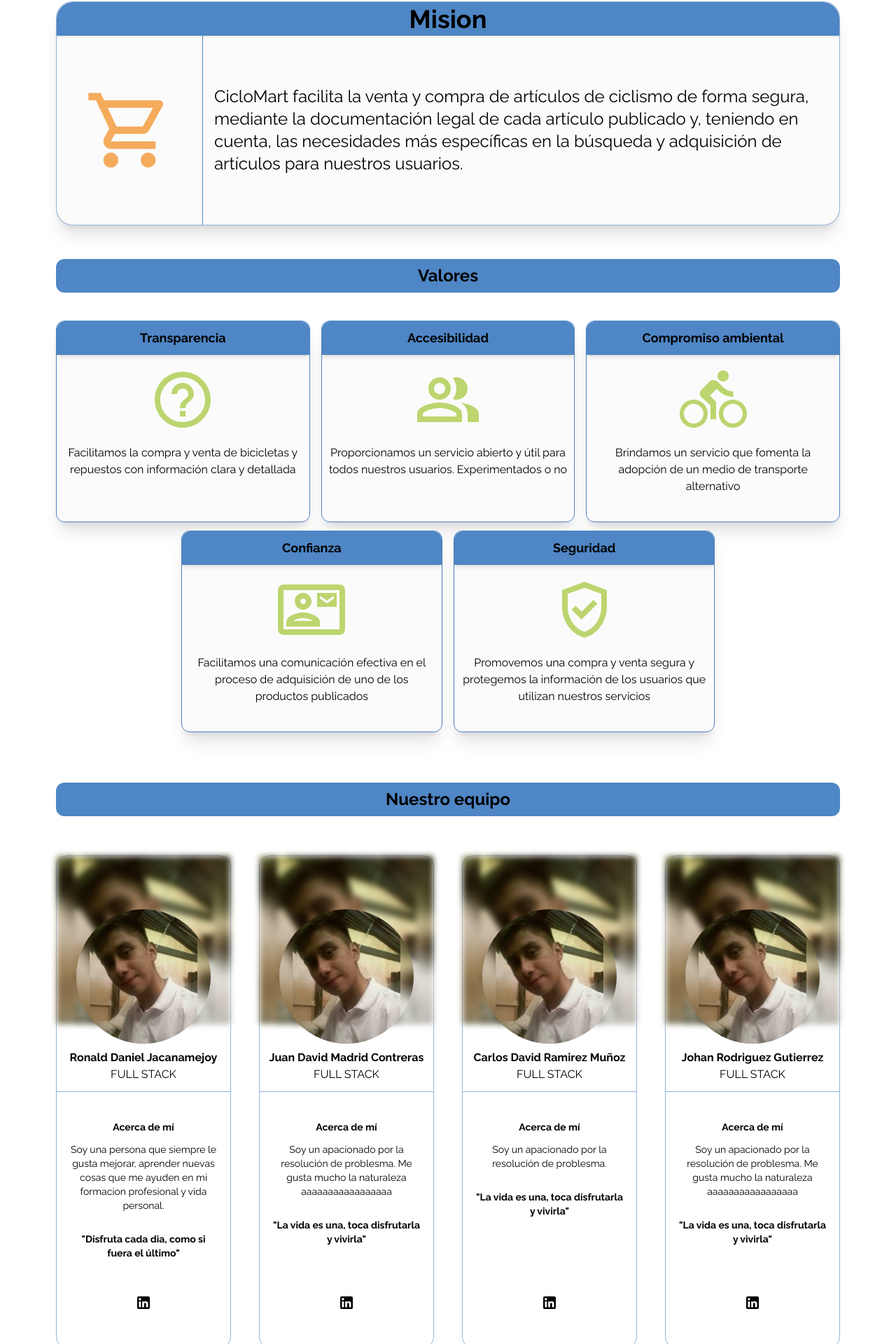
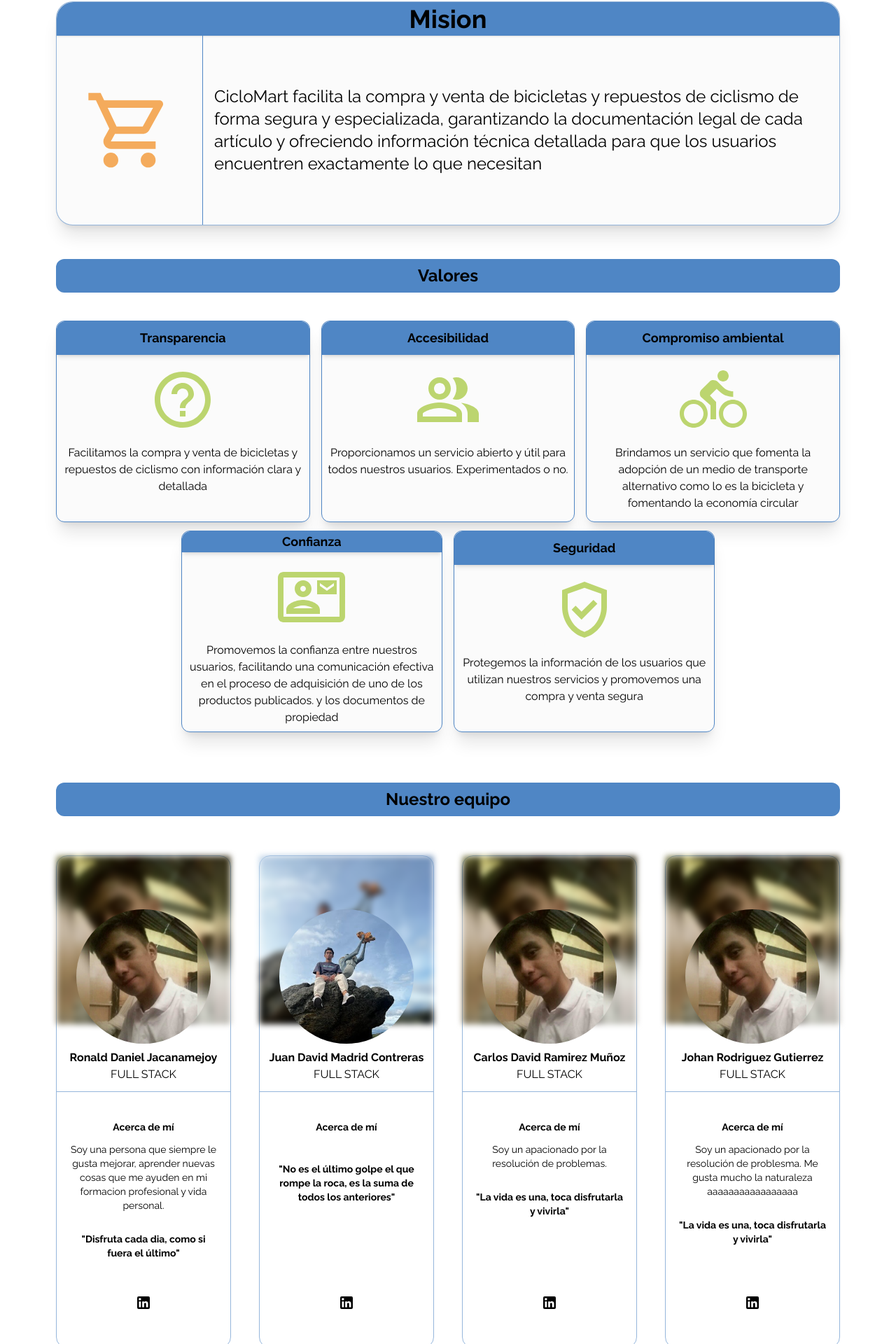
Before and after one commit to w1sec0d/ciclomart_frontend, a React (Vite) app: page /conocenos in a window 1280 px wide. Shown: the part 798-2718 px from the top of the page at 70% size. Built offline with nearby package versions, Linux system fonts and the light colour scheme; no server answers; what @mercadopago/sdk-react would draw is missing.

Commit message:
Arregla vista de perfil a solo secciones funcionales

```diff
--- a/src/components/Profile/PrincipalSections/Settings.jsx
+++ b/src/components/Profile/PrincipalSections/Settings.jsx
@@ -17,18 +17,14 @@ const Settings = () => {
     /*Utiliza las utilidades del DOM-API para ocultar la barra scroll*/
     // document.body.style.overflow = 'hidden'
     /*Hábilita al modal (index) para mostrarse*/
-    dispatch(
-      setShowModal({
-        activeModal: index,
-      })
-    )
+    dispatch(setShowModal({ activeModal: index }))
   }
 
   return (
     <div className=" mt-8 mx-[105px] bg-lgray h-80 w-auto shadow-2xl rounded-3xl ">
       <ul className="h-full">
         {/*Grupo de botones para configuraciones*/}
-        <li className="h-1/3">
+        <li className="h-1/2">
           <CardButton
             arrow="2"
             className=" flex h-full hover:rounded-t-3xl"
@@ -41,10 +37,10 @@ const Settings = () => {
             </div>
           </CardButton>
         </li>
-        <li className="h-1/3">
+        <li className="h-1/2">
           <CardButton
             arrow="2"
-            className="h-full border-y"
+            className="h-full border-t hover:rounded-b-3xl"
             onClick={() => handleModalShow(2)}
           >
             <Security className="ml-8" style={{ fontSize: '3.5rem' }} />
@@ -54,19 +50,6 @@ const Settings = () => {
             </div>
           </CardButton>
         </li>
-        <li className="h-1/3">
-          <CardButton
-            arrow="2"
-            className="h-full hover:rounded-b-3xl"
-            onClick={() => handleModalShow(3)}
-          >
-            <SettingsIcon className="ml-8" style={{ fontSize: '3.5rem' }} />
-            <div className="flex flex-col w-full">
-              <b className="flex flex-col w-full">Preferencias</b>
-              <p>Personaliza el funcionamiento de la aplicación</p>
-            </div>
-          </CardButton>
-        </li>
       </ul>
     </div>
   )
--- a/src/pages/Conocenos.jsx
+++ b/src/pages/Conocenos.jsx
@@ -14,6 +14,7 @@ import Vision from '@mui/icons-material/PedalBikeOutlined'
 
 //Imagenes grupo
 import daniel from '../assets/Daniel.png'
+import juan from '../assets/Juan.jpeg'
 //Logo
 import Logo from '../assets/Logo.svg'
 
@@ -54,18 +55,20 @@ const Conocenos = () => {
       {/*Misión */}
       <Philosophy name={'Vision'} Icon={Vision}>
         <p>
-          Para el 2028 “Ciclomart” busca ser la plataforma preferida en Colombia
-          para la compra y venta de artículos de ciclismo de forma ágil,
-          informada, legal, especializada y segura.
+          Para el 2028, Ciclomart busca ser la plataforma preferida en Colombia
+          para la compra y venta de bicicletas y repuestos de ciclismo,
+          destacándonos por ser un referente especializado en el sector,
+          ofreciendo una experiencia ágil, informada, legal y segura.
         </p>
       </Philosophy>
       {/*Visión */}
       <Philosophy name={'Mision'} Icon={Mision}>
         <p>
-          CicloMart facilita la venta y compra de artículos de ciclismo de forma
-          segura, mediante la documentación legal de cada artículo publicado y,
-          teniendo en cuenta, las necesidades más específicas en la búsqueda y
-          adquisición de artículos para nuestros usuarios.
+          CicloMart facilita la compra y venta de bicicletas y repuestos de
+          ciclismo de forma segura y especializada, garantizando la
+          documentación legal de cada artículo y ofreciendo información técnica
+          detallada para que los usuarios encuentren exactamente lo que
+          necesitan
         </p>
       </Philosophy>
 
@@ -76,57 +79,73 @@ const Conocenos = () => {
       {/*Valores */}
       <div className="flex space-x-4 mt-10 mb-3 w-full h-72">
         <ValueCard title={'Transparencia'} Icon={Information}>
-          Facilitamos la compra y venta de bicicletas y repuestos con
-          información clara y detallada
+          Facilitamos la compra y venta de bicicletas y repuestos de ciclismo
+          con información clara y detallada
         </ValueCard>
         <ValueCard title={'Accesibilidad'} Icon={Persons}>
           Proporcionamos un servicio abierto y útil para todos nuestros
-          usuarios. Experimentados o no
+          usuarios. Experimentados o no.
         </ValueCard>
         <ValueCard title={'Compromiso ambiental'} Icon={Bicycle}>
           Brindamos un servicio que fomenta la adopción de un medio de
-          transporte alternativo
+          transporte alternativo como lo es la bicicleta y fomentando la
+          economía circular
         </ValueCard>
       </div>
       <div className="flex space-x-4 w-full items-center justify-center mb-10 h-72 ">
         <ValueCard title={'Confianza'} Icon={Contact}>
-          Facilitamos una comunicación efectiva en el proceso de adquisición de
-          uno de los productos publicados
+          Promovemos la confianza entre nuestros usuarios, facilitando una
+          comunicación efectiva en el proceso de adquisición de uno de los
+          productos publicados. y los documentos de propiedad
         </ValueCard>
         <ValueCard title={'Seguridad'} Icon={Security}>
-          Promovemos una compra y venta segura y protegemos la información de
-          los usuarios que utilizan nuestros servicios
+          Protegemos la información de los usuarios que utilizan nuestros
+          servicios y promovemos una compra y venta segura
         </ValueCard>
       </div>
 
       <div className="h-12 w-full bg-primary flex items-center justify-center mt-8 rounded-xl">
-        <h2 className='font-bold text-2xl'>Nuestro equipo</h2>
+        <h2 className="font-bold text-2xl">Nuestro equipo</h2>
       </div>
-      <div className='flex flex-col sm:flex-row sm:space-x-10 items-center justify-center mt-10 mb-3 w-full space-y-8 sm:space-y-0'>
-        <Team photo = {daniel}
-              name={'Ronald Daniel Jacanamejoy'}
-              description={'Soy una persona que siempre le gusta mejorar, aprender nuevas cosas que me ayuden en mi formacion profesional y vida personal. '}
-              phrase={'"Disfruta cada dia, como si fuera el último"'}
-              linkedin={'https://www.linkedin.com/in/ronald-daniel-jacanamejoy-mutumbajoy-29b2442b4/'}/>
+      <div className="flex flex-col sm:flex-row sm:space-x-10 items-center justify-center mt-10 mb-3 w-full space-y-8 sm:space-y-0">
+        <Team
+          photo={daniel}
+          name={'Ronald Daniel Jacanamejoy'}
+          description={
+            'Soy una persona que siempre le gusta mejorar, aprender nuevas cosas que me ayuden en mi formacion profesional y vida personal. '
+          }
+          phrase={'"Disfruta cada dia, como si fuera el último"'}
+          linkedin={
+            'https://www.linkedin.com/in/ronald-daniel-jacanamejoy-mutumbajoy-29b2442b4/'
+          }
+        />
 
-        <Team photo = {daniel}
-              name={'Juan David Madrid Contreras'}
-              description={'Soy un apacionado por la resolución de problesma. Me gusta mucho la naturaleza aaaaaaaaaaaaaaaaa'}
-              phrase={'"La vida es una, toca disfrutarla y vivirla"'}
-              linkedin={''}/>
-        <Team photo = {daniel}
-              name={'Carlos David Ramirez Muñoz'}
-              description={'Soy un apacionado por la resolución de problesma.'}
-              phrase={'"La vida es una, toca disfrutarla y vivirla"'}
-              linkedin={''}/>
-        <Team photo = {daniel}
-              name={'Johan Rodriguez Gutierrez'}
-              description={'Soy un apacionado por la resolución de problesma. Me gusta mucho la naturaleza aaaaaaaaaaaaaaaaa'}
-              phrase={'"La vida es una, toca disfrutarla y vivirla"'}
-              linkedin={''}/>
+        <Team
+          photo={juan}
+          name={'Juan David Madrid Contreras'}
+          description={''}
+          phrase={
+            '"No es el último golpe el que rompe la roca, es la suma de todos los anteriores"'
+          }
+          linkedin={''}
+        />
+        <Team
+          photo={daniel}
+          name={'Carlos David Ramirez Muñoz'}
+          description={'Soy un apacionado por la resolución de problemas.'}
+          phrase={'"La vida es una, toca disfrutarla y vivirla"'}
+          linkedin={''}
+        />
+        <Team
+          photo={daniel}
+          name={'Johan Rodriguez Gutierrez'}
+          description={
+            'Soy un apacionado por la resolución de problesma. Me gusta mucho la naturaleza aaaaaaaaaaaaaaaaa'
+          }
+          phrase={'"La vida es una, toca disfrutarla y vivirla"'}
+          linkedin={''}
+        />
       </div>
-
-
     </div>
   )
 }
```
Also changed, not shown: src/assets/Juan.jpeg (added).
